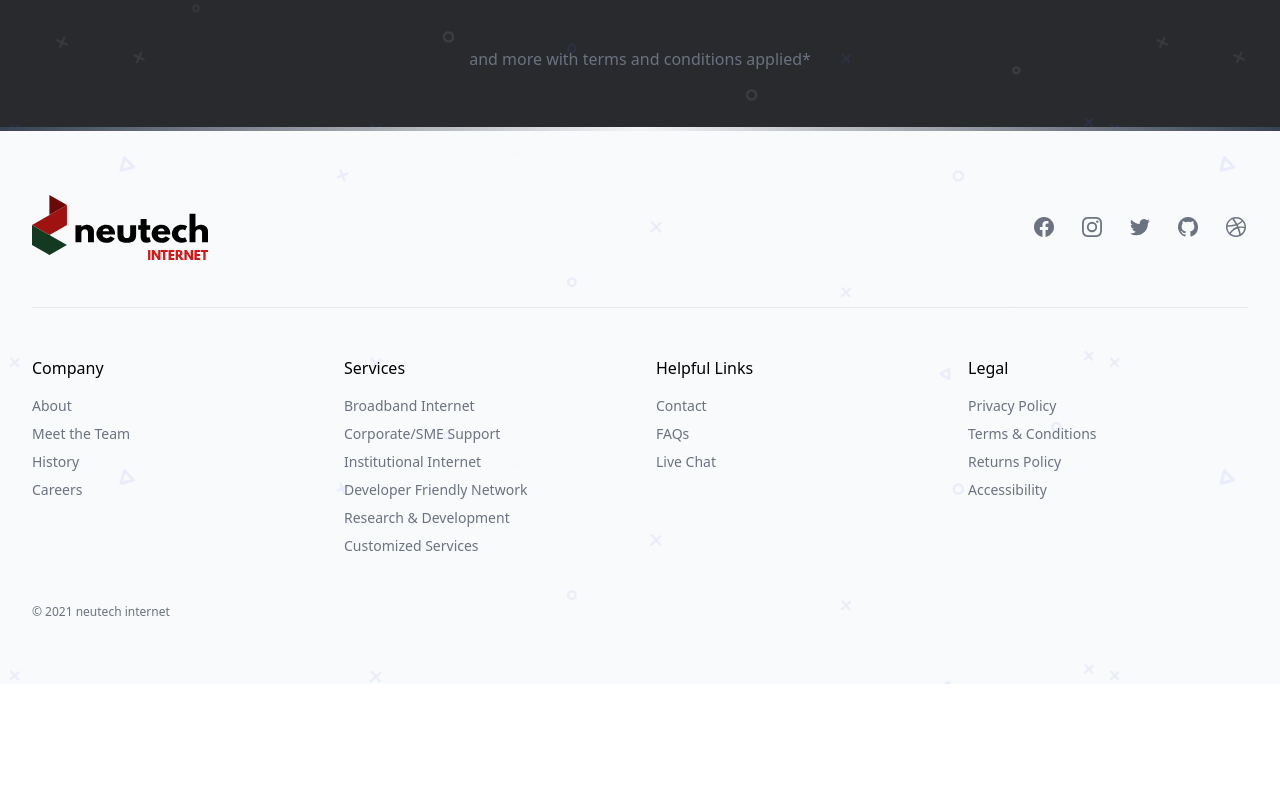
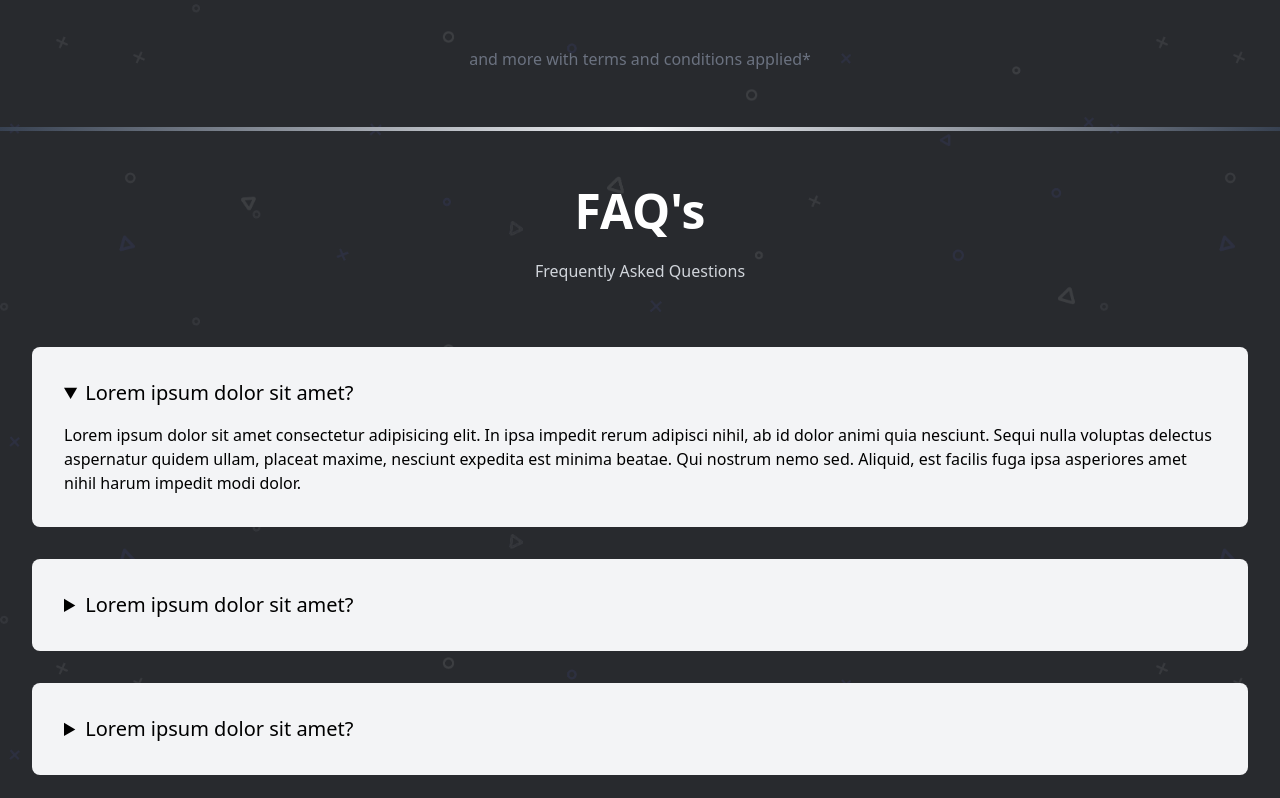
Before and after one commit to bobalok/brainfreeze, a Next.js app: page /dashboard in a window 1280 px wide. Shown: the part 1042-1840 px from the top of the page. Before the commit the page ends 1726 px from the top, so only its background shows below. Built offline with nearby package versions, Linux system fonts and the light colour scheme.

Commit message:
faq to the dashboard page

```diff
--- a/pages/dashboard.js
+++ b/pages/dashboard.js
@@ -1,4 +1,5 @@
 import Head from "next/head";
+import FAQ from "../components/FAQ";
 import Testimonials from "../components/Testimonials";
 // import Image from 'next/image';
 // import Banner from '../components/Banner';
@@ -146,6 +147,7 @@ export default function Home() {
         {/* ############################################################################################### */}
         <div className="max-w-screen-xl w-full h-[1.5px] bg-gradient-to-l from-gray-700 via-gray-100 to-gray-700"></div>
       </div>
+      <FAQ />
     </>
   );
 }
```
